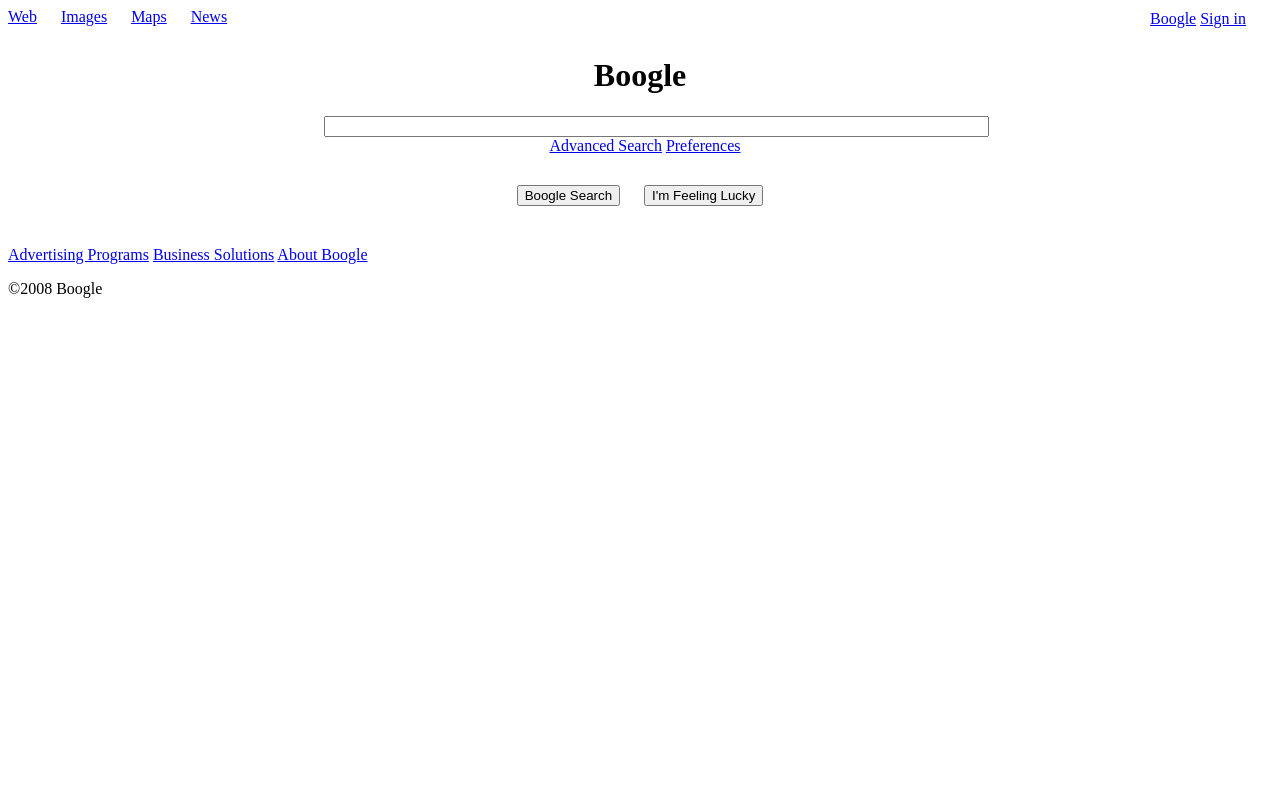
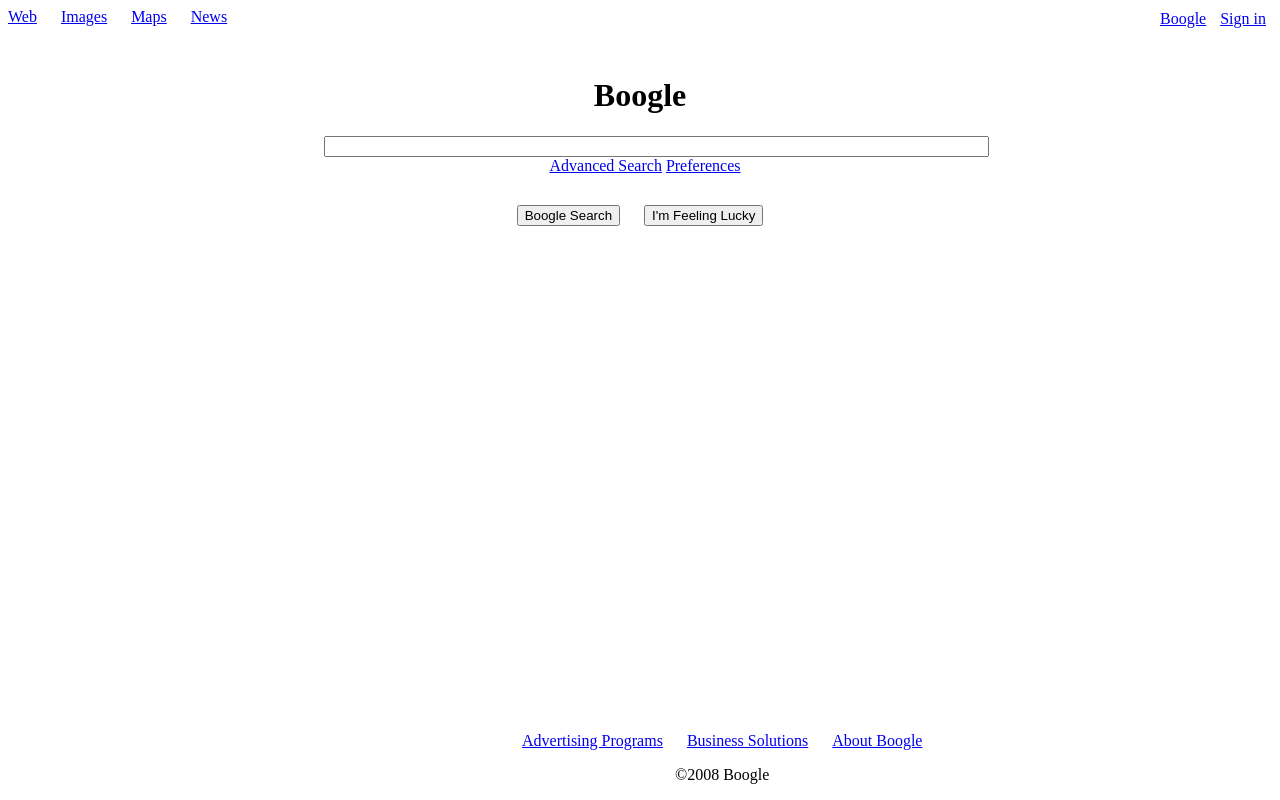
Before and after one commit to DenisWithOneN/TAW, a plain HTML site: page tema1 - mockup html/index.html in a window 1280 px wide. Drawn offline with Linux system fonts and the light colour scheme.

Commit message:
footer text aligned

```diff
--- a/tema1 - mockup html/index.html
+++ b/tema1 - mockup html/index.html
@@ -21,7 +21,7 @@
       .searchArea {
         margin: auto;
         width: 50%;
-        padding: 10px;
+        padding: 30px;
         text-align: center;
       }
 
@@ -29,6 +29,14 @@
         margin: auto;
         padding: 30px;
         text-align: center;
+      }
+
+      .footer {
+        position: absolute;
+        bottom: 0;
+        left: 40%;
+        text-align: center;
+
       }
     </style>
   </head>
@@ -41,8 +49,8 @@
     </div>
 
     <div class="navigationTabRight">
-      <a href="boogle">Boogle</a>
-      <a href="sign_in">Sign in</a>
+      <a href="boogle" style="margin: 10px;">Boogle</a>
+      <a href="sign_in" >Sign in</a>
     </div>
 
     <div class="searchArea">
@@ -64,10 +72,10 @@
       </div>
     </div>
 
-    <div>
-      <a href="advertising_programs">Advertising Programs</a>
-      <a href="business_solutions">Business Solutions</a>
-      <a href="about_boogle">About Boogle</a>
+    <div class="footer">
+      <a href="advertising_programs" style="margin: 10px;">Advertising Programs</a>
+      <a href="business_solutions" style="margin: 10px;">Business Solutions</a>
+      <a href="about_boogle" style="margin: 10px;">About Boogle</a>
       <p>©2008 Boogle</p>
     </div>
   </body>
```
